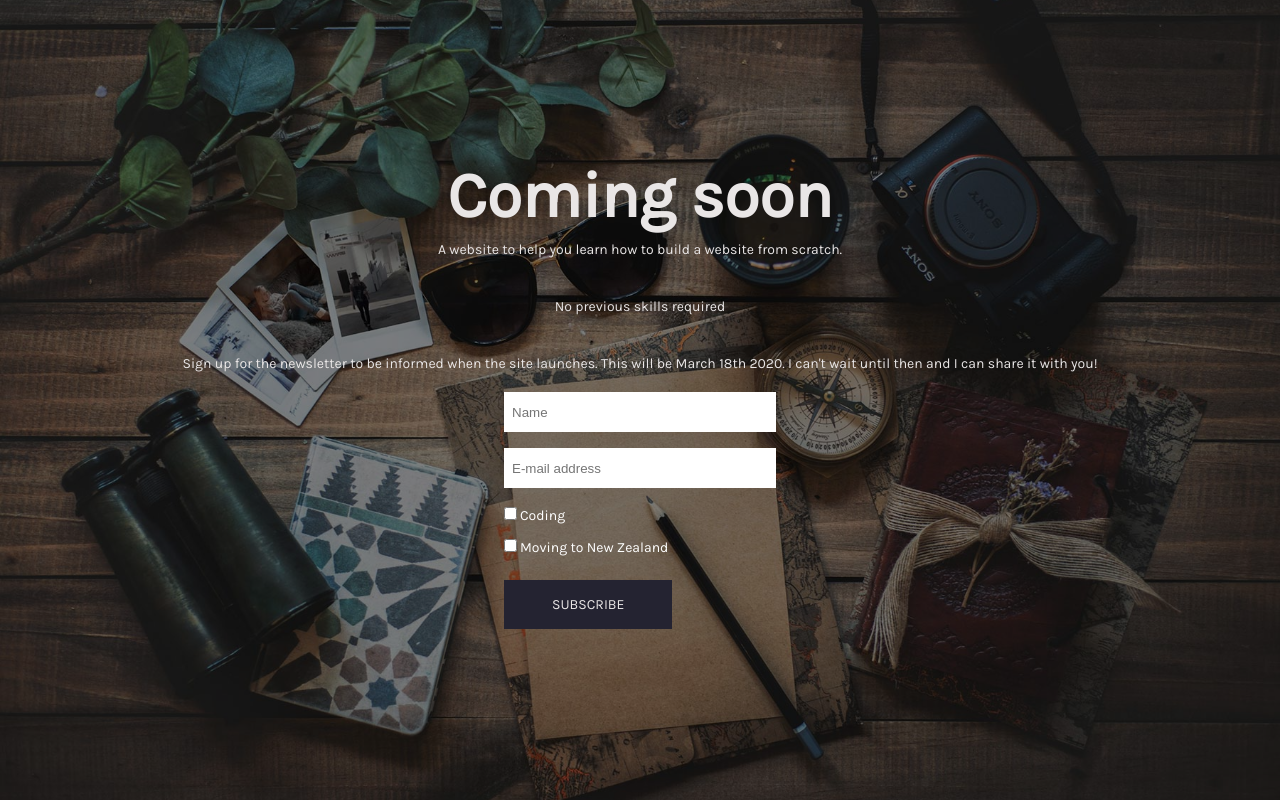
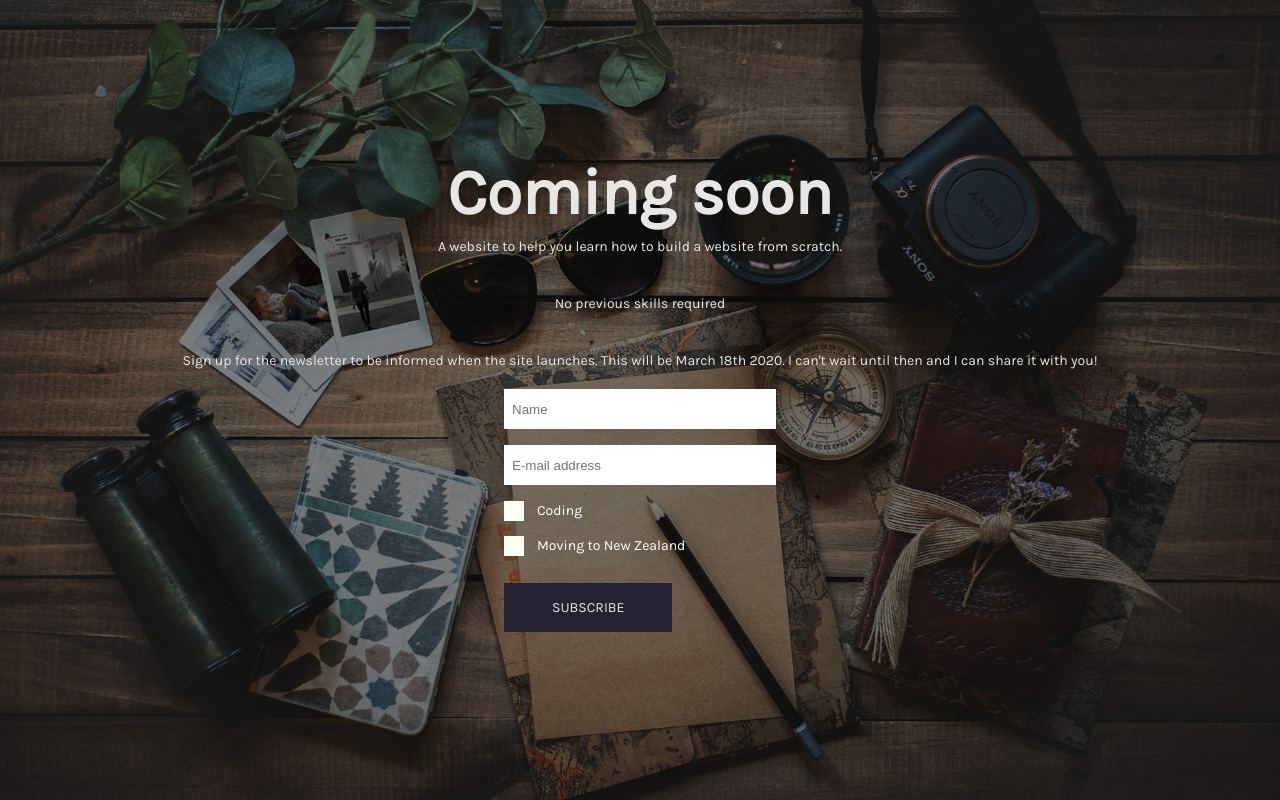
Before and after one commit to Claudia413/supreme-octo-fun, a Vue app: page /comingsoon in a window 1280 px wide. Built offline with nearby package versions, Linux system fonts and the light colour scheme; no server answers; what prismic-vue, vue-typed-js would draw is missing.

Commit message:
Make custom checkboxes for newsletter signup to match style

```diff
--- a/src/components/NewsletterSignUp.vue
+++ b/src/components/NewsletterSignUp.vue
@@ -25,11 +25,13 @@
 
               <label class="checkbox" for="group_1">
                      <input type="checkbox" id="group_1" name="group[28069][1]" value="1" class="av-checkbox">
-                     <span>Coding</span>
+                     <span></span>
+                     Coding
               </label>
               <label class="checkbox" for="group_2">
                      <input type="checkbox" id="group_2" name="group[28069][2]" value="1" class="av-checkbox">
-                     <span>Moving to New Zealand</span>
+                     <span></span>
+                     Moving to New Zealand
               </label>
               <input type="submit" value="Subscribe" class="button mt-2">
               </form>
@@ -56,8 +58,9 @@ form {
 		padding: 8px;
 	}
        label {
+              display: flex;
+              align-items: center;
               color: white;
-              display: block;
               font-family: 'Karla', sans-serif;
               font-size: 14px;
               margin-bottom: 12px;
@@ -65,13 +68,58 @@ form {
                      font-family: inherit;
               }
        }
-       .av-checkbox {
-              cursor: pointer;
-              margin-left: 0;
+       input[type=checkbox] {
+              visibility: hidden;
+              margin-right: 16px;
        }
        .mt-2 {
               margin-top: 12px;
        }
+       .checkbox {
+              width: 200px;
+              margin: 16px 0;
+              position: relative;
+       }
+       .checkbox span {
+              cursor: pointer;
+              position: absolute;
+              width: 20px;
+              height: 20px;
+              top: 0;
+              border-radius: 0;
+              background: #fcfff4;
+       }
+
+       .checkbox span:after {
+              filter: alpha(opacity=0);
+              opacity: 0;
+              content: '';
+              position: absolute;
+              width: 9px;
+              height: 5px;
+              background: transparent;
+              top: 4px;
+              left: 4px;
+              border: 3px solid $primary-bright;
+              border-top: none;
+              border-right: none;
+
+              -webkit-transform: rotate(-45deg);
+              -moz-transform: rotate(-45deg);
+              -o-transform: rotate(-45deg);
+              -ms-transform: rotate(-45deg);
+              transform: rotate(-45deg);
+       }
+
+       .checkbox span:hover::after {
+              filter: alpha(opacity=30);
+              opacity: 0.5;
+       }
+
+       .checkbox input[type=checkbox]:checked + span:after {
+              filter: alpha(opacity=100);
+              opacity: 1;
+       }
 }
 
 </style>
```
